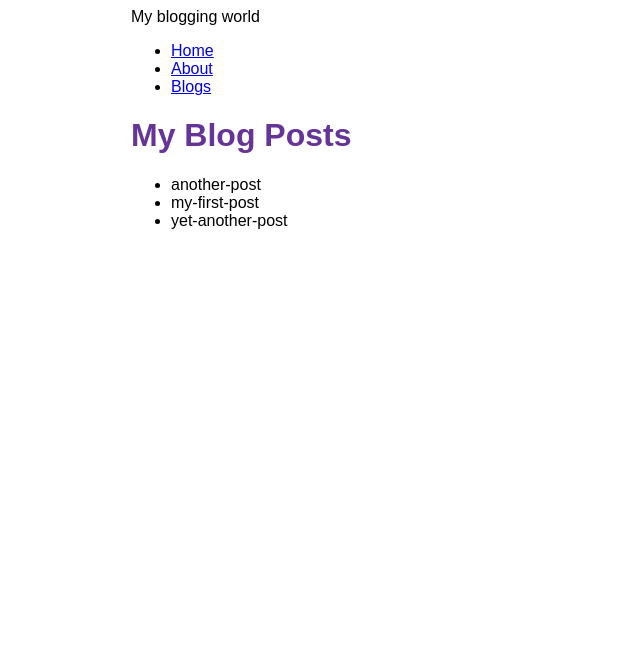
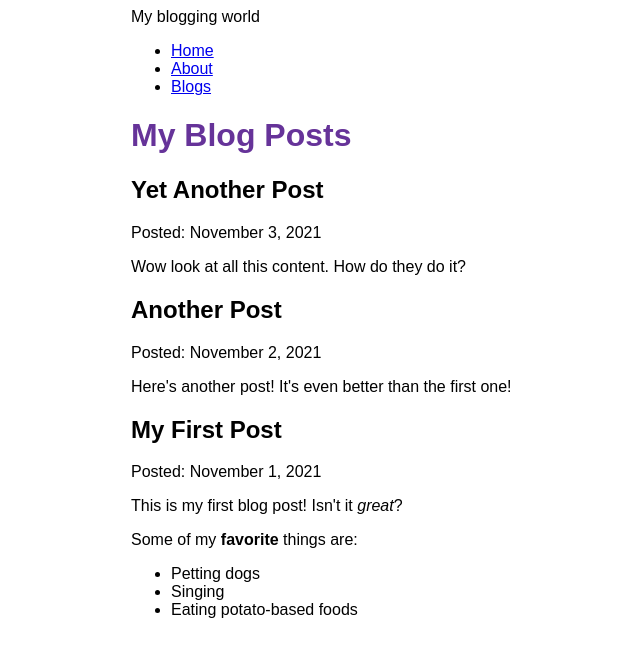
Before and after one commit to KdkIshwor/gatsbyDemo, a Gatsby site: page /blog in a window 1280 px wide. Shown: the whole page, without its empty margins (259-899 px from the left). Built offline with nearby package versions, Linux system fonts and the light colour scheme; Gatsby itself is replaced by a stand-in of ours.

Commit message:
Finished Gatsby Tutorial Part 5

```diff
--- a/blog/another-post.mdx
+++ b/blog/another-post.mdx
@@ -0,0 +1,6 @@
+---
+title: "Another Post"
+date: "2021-11-02"
+---
+
+Here's another post! It's even better than the first one!
--- a/blog/my-first-post.mdx
+++ b/blog/my-first-post.mdx
@@ -0,0 +1,12 @@
+---
+title: "My First Post"
+date: "2021-11-01"
+---
+
+This is my first blog post! Isn't it _great_?
+
+Some of my **favorite** things are:
+
+- Petting dogs
+- Singing
+- Eating potato-based foods
--- a/blog/yet-another-post.mdx
+++ b/blog/yet-another-post.mdx
@@ -0,0 +1,6 @@
+---
+title: "Yet Another Post"
+date: "2021-11-03"
+---
+
+Wow look at all this content. How do they do it?
--- a/gatsby-config.js
+++ b/gatsby-config.js
@@ -33,6 +33,7 @@
         icon: `src/images/gatsby-icon.png`, // This path is relative to the root of the site.
       },
     },
+    `gatsby-plugin-mdx`,
     // this (optional) plugin enables Progressive Web App + Offline functionality
     // To learn more, visit: https://gatsby.dev/offline
     // `gatsby-plugin-offline`,
--- a/src/pages/blog.js
+++ b/src/pages/blog.js
@@ -1,29 +1,37 @@
 import * as React from 'react'
 import { graphql } from 'gatsby'
+import { MDXRenderer } from 'gatsby-plugin-mdx'
 import Layout from '../components/layout'
 
 
 const BlogPage = ({ data }) => {
   return (
     <Layout pageTitle="My Blog Posts">
-      <ul>
-          {
-              data.allFile.nodes.map(node => (
-                  <li key={node.name}>
-                      {node.name}
-                  </li>
-              ))
-          }
-      </ul>
+        {
+            data.allMdx.nodes.map((node) => (
+            <article key={node.id}>
+                <h2>{node.frontmatter.title}</h2>
+                <p>Posted: {node.frontmatter.date}</p>
+                <MDXRenderer>
+                    {node.body}
+                </MDXRenderer>
+            </article>
+            ))
+        }
     </Layout>
   )
 }
 
 export const query = graphql`
 query {
-    allFile {
+    allMdx(sort: {fields: frontmatter___date, order: DESC}) {
       nodes {
-        name
+        frontmatter {
+            date(formatString: "MMMM D, YYYY")
+            title
+          }
+        id
+        body
       }
     }
   }
```
Also changed, not shown: package.json (+5 -2 lines), 1 other file.
